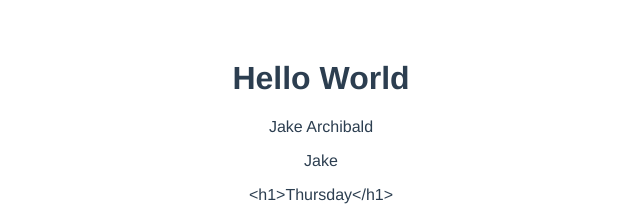
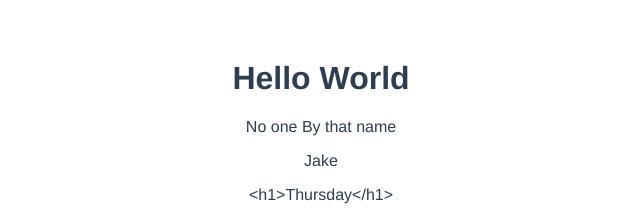
Before and after one commit to ParamosManuver/leap, a Vue app: page / in a window 1280 px wide. Shown: the top 208 px of the page, without its empty margins (319-959 px from the left). Built offline with nearby package versions, Linux system fonts and the light colour scheme.

Commit message:
Vue Syntax: if Conditionals

```diff
--- a/src/components/Test.vue
+++ b/src/components/Test.vue
@@ -1,7 +1,8 @@
 <template>
     <div class="test">
         <h1>{{title}}</h1>
-        <p>{{user.first_name +' '+ user.last_name}}</p>
+        <p v-if="showName">{{user.first_name +' '+ user.last_name}}</p>
+        <p v-else>No one By that name</p>
         <p v-text="user.first_name"></p>
 
         <!-- Parse HTML -->
@@ -22,7 +23,8 @@
           user:{
               first_name: 'Jake',
               last_name: 'Archibald'
-          }
+          },
+          showName: false
       }
   }
 };
```
